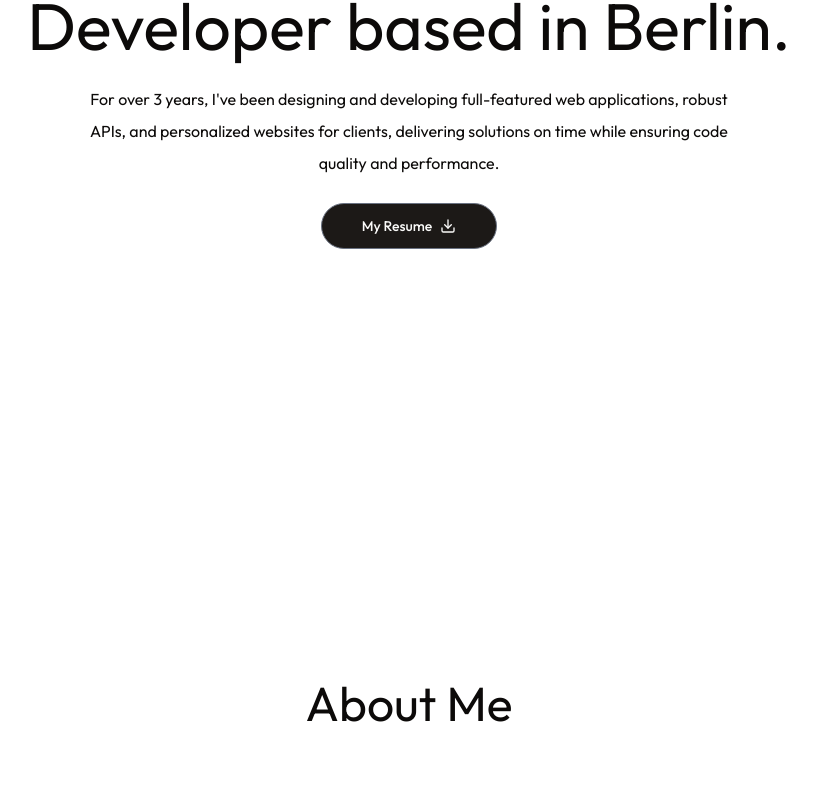
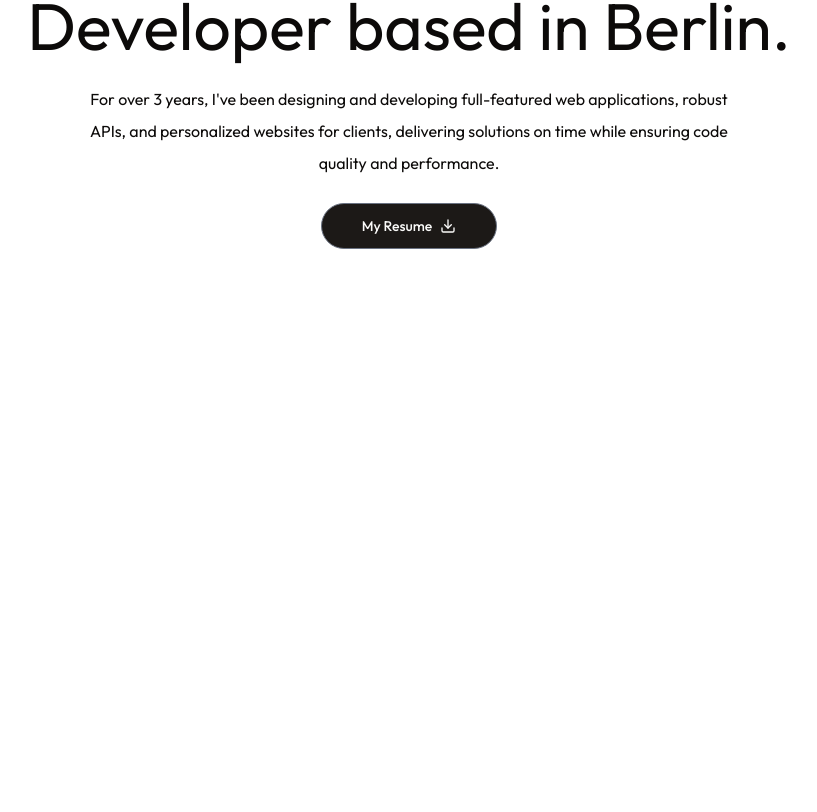
Before and after one commit to DanielCyubahiro/DanielCyubahiro, a Next.js app: page / in a window 1280 px wide. Shown: the part 473-1285 px from the top of the page, without its empty margins (231-1048 px from the left). After the commit the page ends 800 px from the top, so only its background shows below. Built offline with nearby package versions, Linux system fonts and the light colour scheme; a web font is replaced by a local one.

Commit message:
Add smooth scrolling

```diff
--- a/app/components/About.jsx
+++ b/app/components/About.jsx
@@ -4,8 +4,8 @@ const About = () => {
   return (
       <section
           id={'about'}
-          className={'w-full px-[12%]  h-screen flex flex-col items-center justify-center mb-20'}>
-        <h2 className="text-center text-5xl mb-20">
+          className={'snap-start scroll-mt-50 w-full px-[12%] h-screen flex flex-col items-center justify-center pb-50 md:scroll-mt-10 lg:pd-0 '}>
+        <h2 className="text-center text-5xl mb-10">
           About Me
         </h2>
         <div className="lg:flex justify-between gap-5">
--- a/app/components/Contact.jsx
+++ b/app/components/Contact.jsx
@@ -83,7 +83,7 @@ const Contact = () => {
   return (
       <div
           id="contact"
-          className={'h-screen pt-20 flex flex-col'}
+          className={'h-screen pt-20 flex flex-col snap-start'}
       >
         <section
             className="w-full px-[12%] py-20 scroll-mt-2 flex flex-col grow"
--- a/app/components/Home.jsx
+++ b/app/components/Home.jsx
@@ -6,7 +6,7 @@ const Home = () => {
   return (
       <section
           id="home"
-          className={'w-11/12 max-w-3xl text-center mx-auto h-screen pt-20 flex flex-col items-center justify-center gap-6 mb-50 '}>
+          className={'snap-start scroll-mt-20 w-11/12 max-w-3xl text-center mx-auto h-screen pt-20 flex flex-col items-center justify-center gap-6 mb-30 lg:mb-0'}>
         <Image
             src={'/profile-photo.jpg'}
             width={150}
--- a/app/components/Projects.jsx
+++ b/app/components/Projects.jsx
@@ -2,7 +2,7 @@ const Projects = () => {
   return (
       <section
           id={'projects'}
-          className={'w-full px-[12%] py-10 scroll-mt-20 h-screen'}>
+          className={'snap-start w-full px-[12%] py-10 scroll-mt-20 h-screen'}>
         <h2 className={'text-center text-5xl'}>
           My Work
         </h2>
--- a/app/globals.css
+++ b/app/globals.css
@@ -5,6 +5,10 @@
 
 * {
     font-family: Outfit, sans-serif;
+}
+
+html {
+    scroll-behavior: smooth;
 }
 
 @theme inline {
--- a/app/page.js
+++ b/app/page.js
@@ -7,7 +7,7 @@ import Footer from '@/app/components/Footer';
 
 export default function Page() {
   return (
-      <main>
+      <main className="snap-y snap-mandatory overflow-scroll h-screen">
         <Navbar/>
         <Home/>
         <About/>
```
